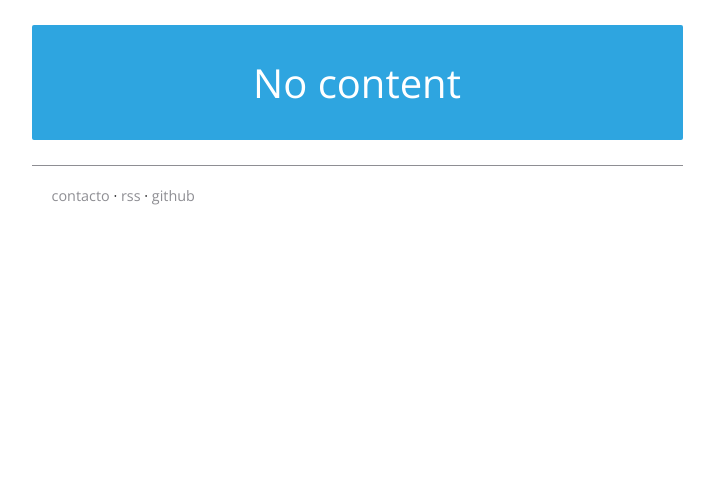
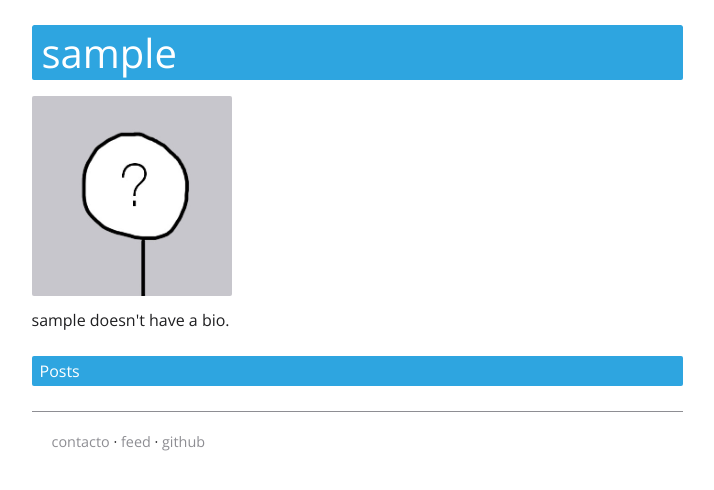
Before and after one commit to ellipticaldoor/dfiid, a Django app: page /author/1/ in a window 1280 px wide. Shown: the part 250-740 px from the top of the page, without its empty margins (283-997 px from the left). Run offline with Django 3.2, Linux system fonts and the light colour scheme; the visitor is signed in with stand-in values (Sample User, id 1); data that the repository does not hold is empty; some libraries are stand-ins or nearby versions.

Commit message:
Author profile view added to /all

```diff
--- a/project/blog/urls.py
+++ b/project/blog/urls.py
@@ -8,7 +8,8 @@ urlpatterns = patterns(
 
 	# Archivo
 	url(r'^all/$', views.ArchiveView.as_view(), name="all"),
-	url(r'^author/(?P<author>\S+)/$', views.PostAuthorView.as_view(), name="author_view"),
+	url(r'^author/posts/(?P<author>\S+)/$', views.PostAuthorView.as_view(), name="author_view"),
+	url(r'^author/(?P<author>\S+)/$', views.AuthorView.as_view(), name="author_view"),
 	url(r'^tag/(?P<tag>\S+)/$', views.PostTagView.as_view(), name="tag_view"),
 	url(r'^(?P<year>\d{4})/(?P<month>\d{2})/$',  views.PostDateView.as_view(), name="date_view"),
 
--- a/project/blog/views.py
+++ b/project/blog/views.py
@@ -56,3 +56,12 @@ class ArchiveView(ListView):
 		context['posts'] = archivize(Post.objects.published())
 		context['authors'] = User.objects.all()
 		return context
+
+class AuthorView(ListView):
+	template_name = 'blog/profile.html'
+	model = User
+
+	def get_queryset(self):
+		author = self.kwargs['author']
+		queryset = Post.objects.by_author(author)
+		return queryset
--- a/project/s/css/style.css
+++ b/project/s/css/style.css
@@ -228,7 +228,7 @@ div.fluidvids iframe {
 .fluidvids { margin: 20px 0px 20px 0px; }
 
 
-/* Buscar
+/* All
    ========================================================================== */
 
 #archive { margin: 25px 0px 25px 0px; }
@@ -252,9 +252,36 @@ p.archive_month { margin-left: 2px; }
 }
 
 img.archive_profile_image {
+	margin: 1px 6px 1px 0px;
+	height: 150px;
+}
+
+
+/* Profile
+   ========================================================================== */
+
+#profile_container {
+	overflow: auto;
+	margin: 25px 0px 25px 0px;
 	border-radius: 2px;
-	height: 150px;
-	margin: 5px 0px 0px 0px;
+}
+
+#profile_username {
+	display: block;
+	margin-bottom: 15px;
+	padding: 0px 10px 0px 10px;
+	border-radius: 2px;
+	font-size: 250%;
+	color: white;
+	background-color: #34AADC;
+	-webkit-animation: color_change 60s infinite alternate;
+	-ms-animation: color_change 60s infinite alternate;
+	animation: color_change 60s infinite alternate;
+}
+
+#profile_container img {
+	height: 200px;
+	margin-bottom: 8px;
 }
 
 
--- a/project/templates/base.html
+++ b/project/templates/base.html
@@ -9,9 +9,9 @@
 	<title>{% block title %}withaliasing{% endblock %}</title>
 	<meta name="description" content="Un simple blog.">
 	<meta name="keywords" content="withaliasing, blog, videojuegos, tecnología, cine, diseño, random">
-	<meta name="author" content="withaliasing">
 	<meta name="theme-color" content="#FFFFFF">
 	<meta name="viewport" content="width=device-width, initial-scale=1">
+	{% block meta %}{% endblock %}
 	<link rel="icon" sizes="192x192" href="/s/img/assets/withaliasing_icon.png">
 	<link href="http://fonts.googleapis.com/css?family=Open+Sans:600,400" rel="stylesheet" type="text/css">
 	{% compress css inline %}
@@ -34,7 +34,7 @@
 	<div class="container">
 		{% block content %}{% endblock %}
 		<footer>
-			<a href="mailto:dortamiguel@gmail.com">contacto</a> · <a href="/feed/">rss</a> · <a href="https://github.com/ellipticaldoor/withaliasing">github</a>
+			<a href="mailto:dortamiguel@gmail.com">contacto</a> · <a href="/feed/">feed</a> · <a href="https://github.com/ellipticaldoor/withaliasing">github</a>
 		</footer>
 	</div>
 
--- a/project/templates/blog/post_view.html
+++ b/project/templates/blog/post_view.html
@@ -12,5 +12,5 @@
 {% endblock %}
 
 {% block title %}
-	{{ object.title }}
+	{{ object.title |truncatechars:60}}
 {% endblock %}
--- /dev/null
+++ b/project/templates/blog/profile.html
@@ -0,0 +1,22 @@
+{% extends "base.html" %}
+{% load markdown_deux_tags %}
+
+{% block content %}
+	<div id="profile_container">
+		<span id="profile_username">{{ user.username }}</span>
+		<img class="archive_profile_image" src="{% if user.profile.image %}/{{ user.profile.image }}{%else%}/s/img/assets/default_avatar.jpg{% endif %}" alt="{{ user.username }}">
+		{% if user.profile.bio %}
+			{{ user.profile.bio | markdown }}
+		{% else %}
+			<p>{{ user.username }} doesn't have a bio.</p>
+		{% endif %}
+	</div>
+	<p class="archive_title" href="/author/posts/{{ user.username }}">Posts</p>
+	{% for object in object_list %}
+		<li><p><a href="{{ object.get_absolute_url }}" class="post_title">{{ object.title }}</a><span class="list_date"> {{ object.pub_date | date:"d/M/Y" }}</span></p>
+	{% endfor %}
+{% endblock %}
+
+{% block title %}
+	{{ user.username }} profile
+{% endblock %}
--- a/project/user/models.py
+++ b/project/user/models.py
@@ -45,6 +45,6 @@ class Profile(models.Model):
 	user = models.OneToOneField(settings.AUTH_USER_MODEL, related_name='profile', primary_key=True)
 	email = models.EmailField(unique=True)
 	image = models.FileField(upload_to=get_profile_image, blank=True)
-	bio = models.TextField(blank=True)
+	bio = models.CharField(max_length=255, blank=True)
 
 	def __str__(self): return str(self.user)
```
Also changed, not shown: project/templates/blog/layouts/post.html (+4 -4 lines), project/templates/user/profile.html (deleted).
